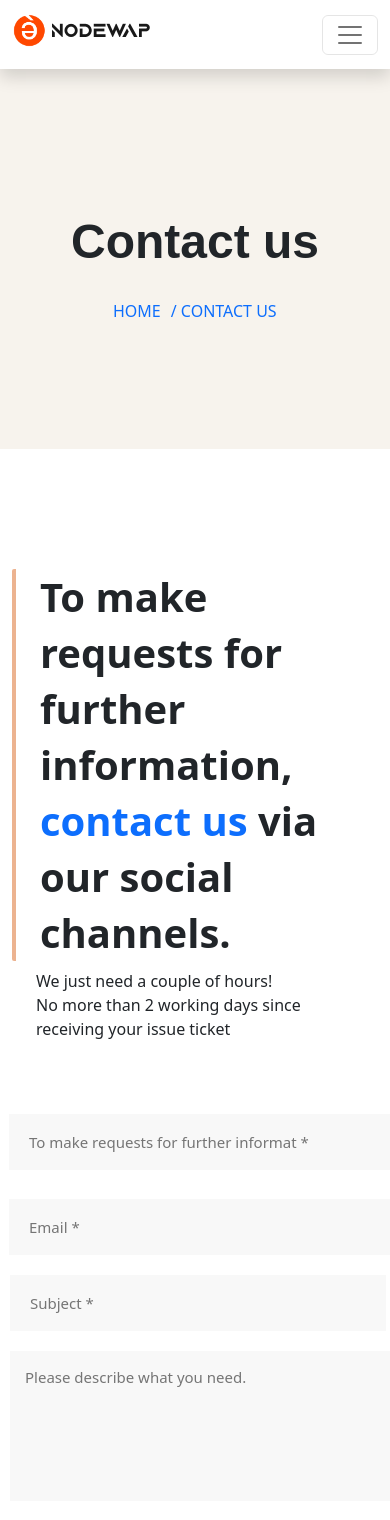
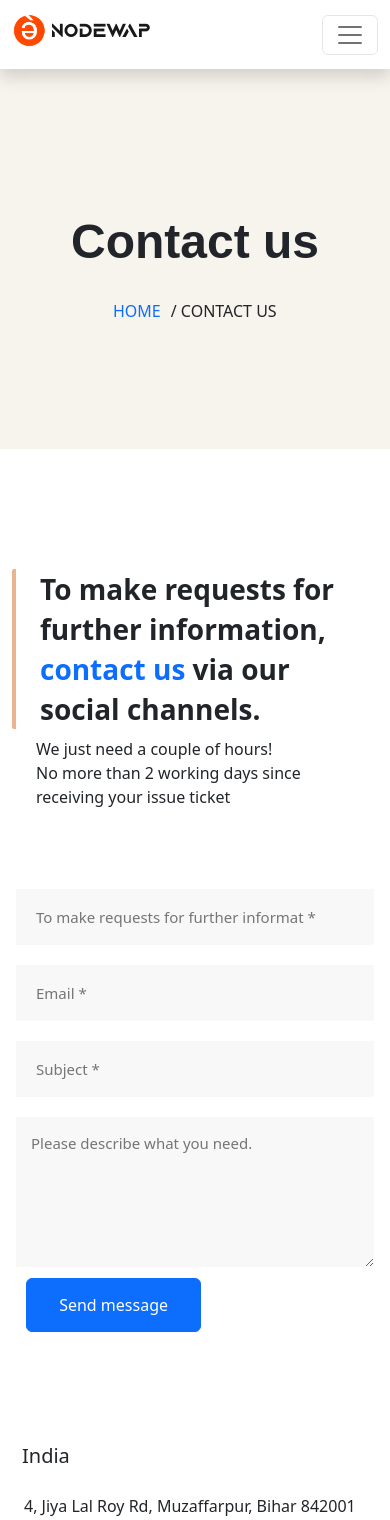
Before and after one commit to chandan95raj/nodewap, a Next.js app: page /contact-us in a window 390 px wide. Shown: the top 1520 px of the page. Built offline with nearby package versions, Linux system fonts and the light colour scheme.

Commit message:
contact us responsive issue fixed

```diff
--- a/cmp/contact-us/action/action.module.css
+++ b/cmp/contact-us/action/action.module.css
@@ -3,35 +3,37 @@
   height:272px;
   margin-bottom:0 !important;
 }
+
 .action_heading {
   margin-left:70px;
-  font-size:40px;
+  font-size:32px;
 }
-
 
 .get_info_btn i{
   margin:10px;
   margin-left:0;
 }
+
 .lets_btn {
   text-align:center;
   color:white;
-  margin-left:0;
   width:157px;
   height:54px;
 }
+
 .lets_btn i{
   margin:10px;
   margin-left:0;
 }
+
 .lets_btn:hover{
   margin-top:-5px;
   transition: 1s;
 }
+
 .get_info_btn{
   background-color:#D2A98E;
   color:white;
-  transition: 1s;
   width: 157px;
   margin-left: 15px;
   height: 54px;
@@ -44,19 +46,29 @@
 }
 @media(max-width:768px)
 {
-.action_heading_box {
-    width:100%;
+
+.action_heading {
+  margin:0;
+  text-align:center;
+  font-size:18px;
   }
-  .all_btn_box{
-    width:100px;
+  .get_info_btn {
+    margin-top:10px;
+    margin-left:-1px;
   }
-.action_heading {
-  text-align:center;
-  font-size:25px;
+  .lets_btn {
+    color:white;
+    margin-left:0;
   }
+  .get_info_btn:hover{
+    background-color:#D2A98E;
+    color:white;
+    margin-top:10px;
+    transition: 0s;
 
-  .get_info_btn{
-    margin-left: 0px;
   }
-
+  .lets_btn:hover{
+    margin-top:0;
+    transition: 0s;
+  }
 }
--- a/cmp/contact-us/action/index.jsx
+++ b/cmp/contact-us/action/index.jsx
@@ -8,17 +8,25 @@ import Style from "./action.module.css";
 const Action = () =>{
   return(
   <>
-   <Container fluid  className={`d-flex flex-wrap justify-content-center align-items-center my-5 ${Style.con_action}`}>
-      <Row className="w-100">
-        <Col className={`col-md-8 ${Style.action_heading_box}`}>
-          <h3 className={`${Style.action_heading}`}>We run all kinds of IT services that vow <br />your <span className="text-primary"> success</span></h3>
-        </Col>
-        <Col className={`col-md-4 p-0 d-flex flex-wrap justify-content-center align-items-center ${Style.all_btn_box}`}>
-          <button className= {`btn btn-primary ${Style.lets_btn}`}><i className={`fa fa-comment ${Style.comment_icon}`}></i>Let's talk</button>
-          <button className={`btn ${Style.get_info_btn}`}><i className={` fa fa-info-circle ${Style.comment_icon}`}></i>Get info</button>
-        </Col>
-      </Row>
-  </Container>
+  <Container fluid  className={`p-0 d-flex flex-wrap justify-content-center align-items-center my-5 ${Style.con_action}`}>
+     <Row className="w-100">
+       <Col md="6" className={`p-4 p-md-5`}>
+         <h2 className="text-center text-md-start">
+          We run all kinds of IT services that vow <br className="d-none d-md-block" /> your <span className="text-primary"> success</span>
+         </h2>
+       </Col>
+       <Col md="6" className={`d-flex justify-content-center align-items-center`}>
+         <button className= {`btn btn-primary me-4 px-4 py-3`}>
+            <i className={`fa fa-comment me-1`}></i>
+            Let's talk
+        </button>
+         <button className="btn btn-danger px-4 py-3">
+           <i className={` fa fa-info-circle me-1`}></i>
+           Get info
+         </button>
+       </Col>
+     </Row>
+ </Container>
   </>
   );
 }
--- a/cmp/contact-us/section/index.jsx
+++ b/cmp/contact-us/section/index.jsx
@@ -17,8 +17,7 @@ const Section = () =>{
               <p>We just need a couple of hours!<br /> No more than 2 working days since receiving your issue ticket</p>
             </div>
           </Col>
-          <Col className="p-0">
-            <div>
+          <Col className="p-3">
               <form className={`${Style.contact_form}`}>
                 <input type="text"  name="con_name" placeholder="To make requests for further informat *" />
                 <input type="email" name="email" placeholder="Email *" />
@@ -26,7 +25,7 @@ const Section = () =>{
                 <textarea name="con_message" placeholder="Please describe what you need." className={`${Style.con_message}`}></textarea>
                 <button className={`${Style.submit_btn} btn submit-btn btn-primary`} value="submit">Send message</button>
               </form>
-            </div>
+
           </Col>
         </Row>
      </Container>
--- a/cmp/contact-us/section/section.module.css
+++ b/cmp/contact-us/section/section.module.css
@@ -14,7 +14,7 @@
   padding-left:25px;
 }
 .contact_form input {
-  width:260px;
+  width:46.6%;
   height:56px;
   font-size:15px;
   background-color:#F8F8F8;
@@ -23,7 +23,7 @@
   outline:none;
   border:none;
   padding:3px 20px 3px 20px;
-  box-shadow:none;
+
 }
 .contact_form .con_subject {
   width:96.5%;
@@ -36,7 +36,7 @@
   margin:10px;
   margin-top:20px;
   height:150px;
-  padding:15px 15px 15px 15px;
+  padding:15px;
   font-size:15px;
   outline:none;
   border:none;
@@ -56,12 +56,45 @@
   box-shadow:none;
   color:blue;
 }
-.submit_btn:hover {
-  margin-top:-1px;
-  transition:1s;
-}
+
 @media(max-width:768px){
   .contact_form input,.con_message,.con_subject{
     width: 100%;
   }
+  .contact_form input {
+    width:100%;
+    height:56px;
+    font-size:15px;
+    background-color:#F8F8F8;
+    margin:0px;
+    margin-bottom:20px;
+    outline:none;
+    border:none;
+    padding:3px 20px 3px 20px;
+
+  }
+  .contact_form .con_subject {
+    width:100%;
+    height:56px;
+    margin:0;
+
+  }
+  .con_message {
+    width:100%;
+    margin:0px;
+    margin-top:20px;
+    height:150px;
+    padding:15px;
+    font-size:15px;
+    outline:none;
+    border:none;
+    background-color:#F8F8F8;
+  }
+  .heading h3 {
+   font-weight:bold;
+    font-size:28px;
+    font-weight:600;
+    line-height:40px;
+  }
+
 }
--- a/cmp/contact-us/title/index.jsx
+++ b/cmp/contact-us/title/index.jsx
@@ -11,7 +11,7 @@ const Title =()=>{
           <h2 className={`${Style.title}`}>Contact us</h2>
           <ul className={`${Style.ul_con}`}>
             <li className={`${Style.li_con}`}><Link href="/" className={`${Style.a_home}`}>HOME</Link></li>
-            <li className={`${Style.li_con}`}><Link href="/contact-us" className={`${Style.a_contact}`}> / CONTACT US</Link></li>
+            <li className={`${Style.li_con}`}><Link href="/contact-us" className={` text-dark ${Style.a_contact}`}><span>/ CONTACT US</span></Link></li>
           </ul>
         </div>
       </Container>
--- a/cmp/contact-us/title/title.module.css
+++ b/cmp/contact-us/title/title.module.css
@@ -35,10 +35,9 @@
   font-weight:500;
   letter-spacing:2px;
 }
-.a_contact {
+.a_contact span {
   font-size:14px;
   font-family:sans-serif;
- font-weight:500;
- text-decoration:none solid rgb(109,112,166);
+ font-weight:600;
  letter-spacing:2px;
 }
```
Also changed, not shown: cmp/shared/contact-form/index.jsx (added).
